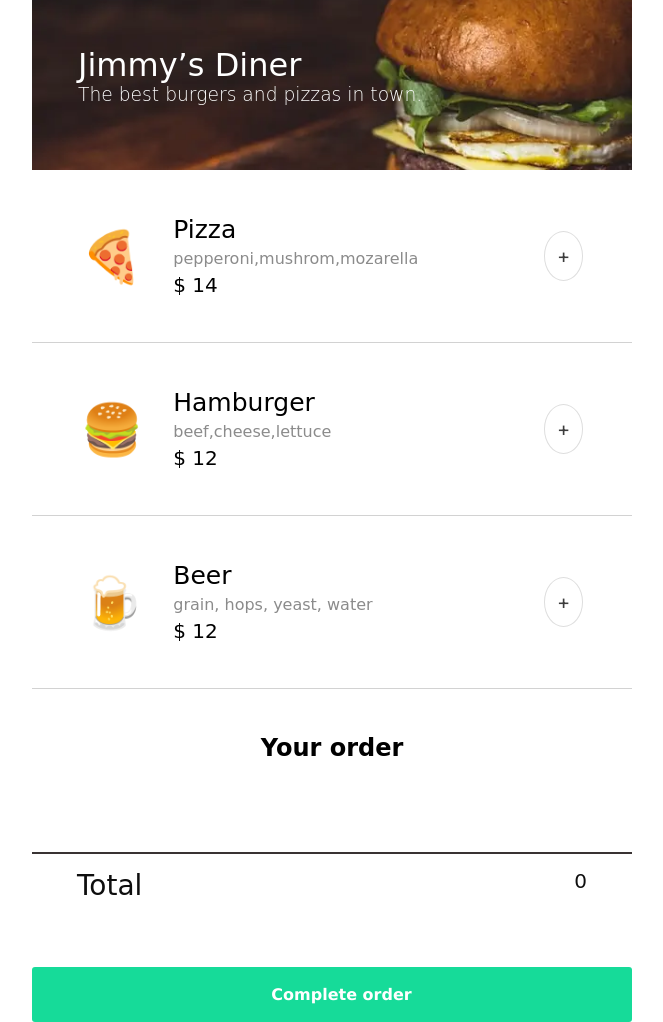
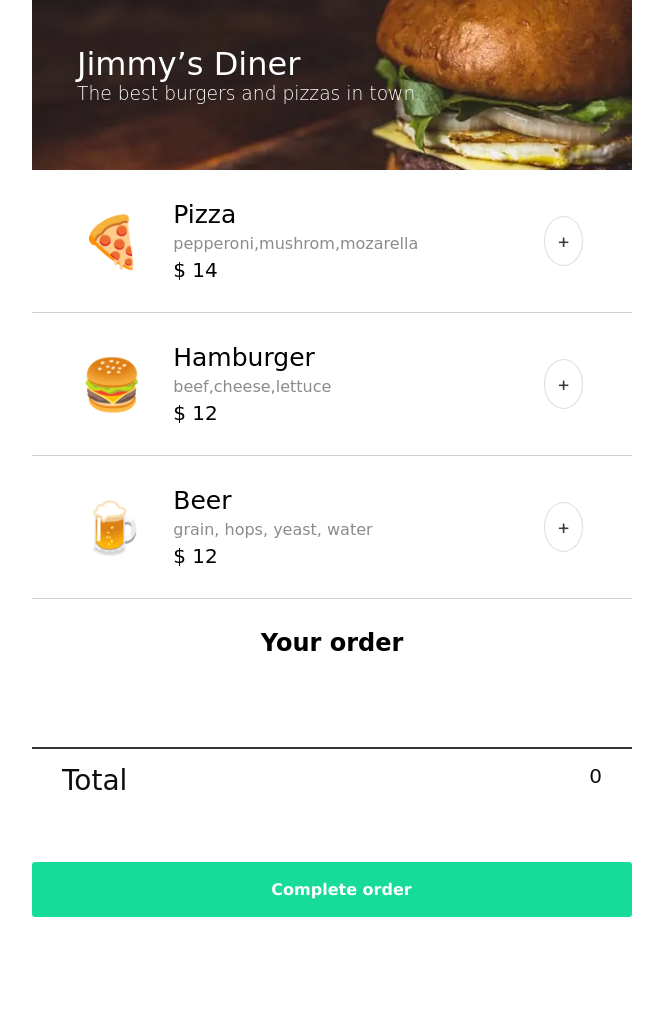
Before and after one commit to SGM-dev/mobile-ordering-app, a plain HTML site: page index.html in a window 1280 px wide. Shown: the whole page, without its empty margins (308-971 px from the left). After the commit the page ends 917 px from the top, so only its background shows below. Drawn offline with Linux system fonts and the light colour scheme; a web font is replaced by a local one.

Commit message:
fix padding to avoid scrolling in desktop

```diff
--- a/index.css
+++ b/index.css
@@ -34,7 +34,7 @@ p {
 .header-title {
   position: absolute;
   top: 0;
-  padding: 46px;
+  padding: 45px;
   color: #fff;
   letter-spacing: 1;
 }
@@ -56,7 +56,7 @@ p {
   justify-content: space-around;
   align-items: center;
   border-bottom: 1px solid #d2d2d2;
-  padding: 45px;
+  padding: 30px 45px;
 }
 
 .item-details {
@@ -124,7 +124,7 @@ p {
 
 .cart-title {
   margin: 0 0 60px 0;
-  padding-top: 45px;
+  padding-top: 30px;
 }
 
 .cart {
@@ -169,7 +169,7 @@ p {
 }
 
 .cart-total {
-  padding: 15px 45px;
+  padding: 15px 30px;
   display: flex;
   justify-content: space-between;
 }
```
